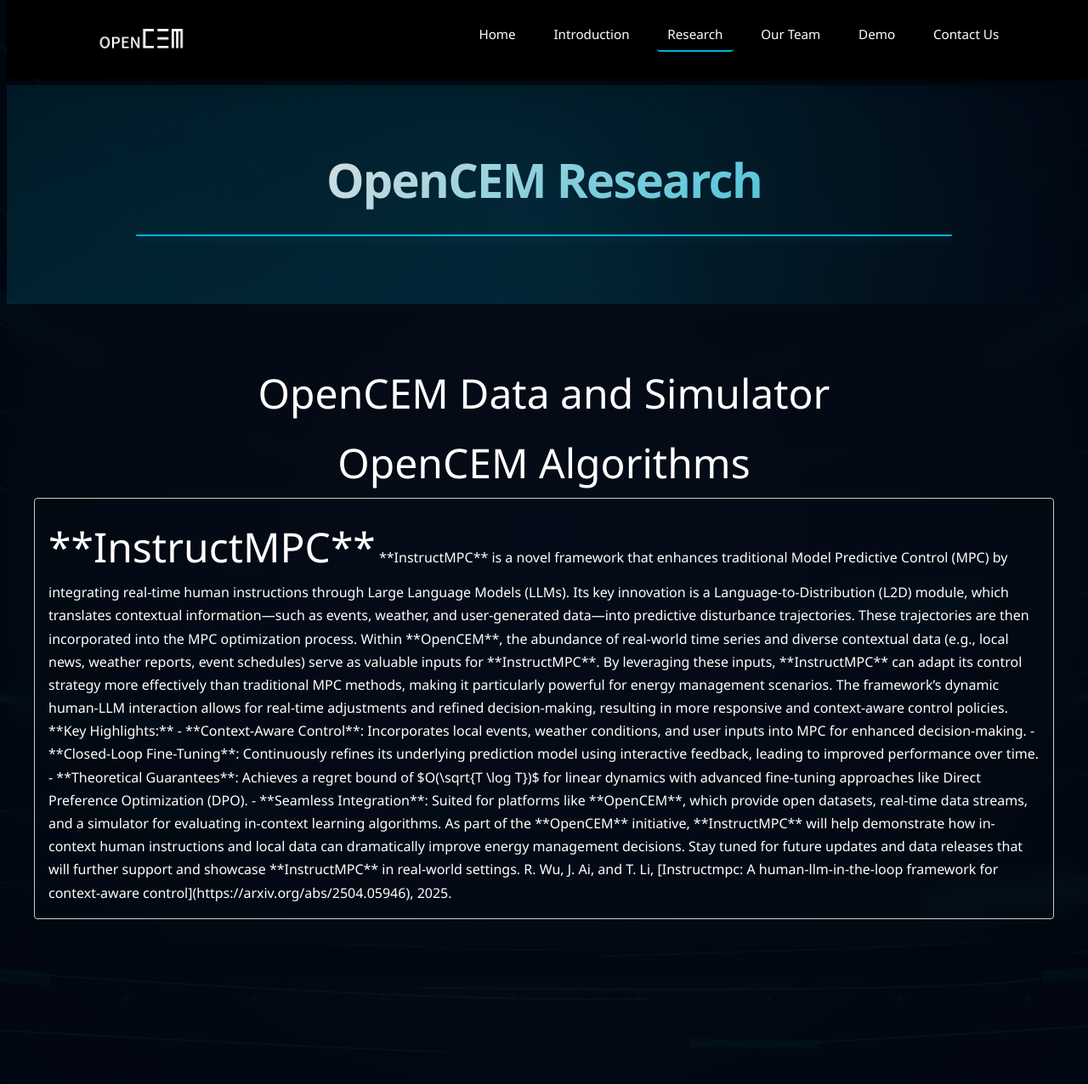
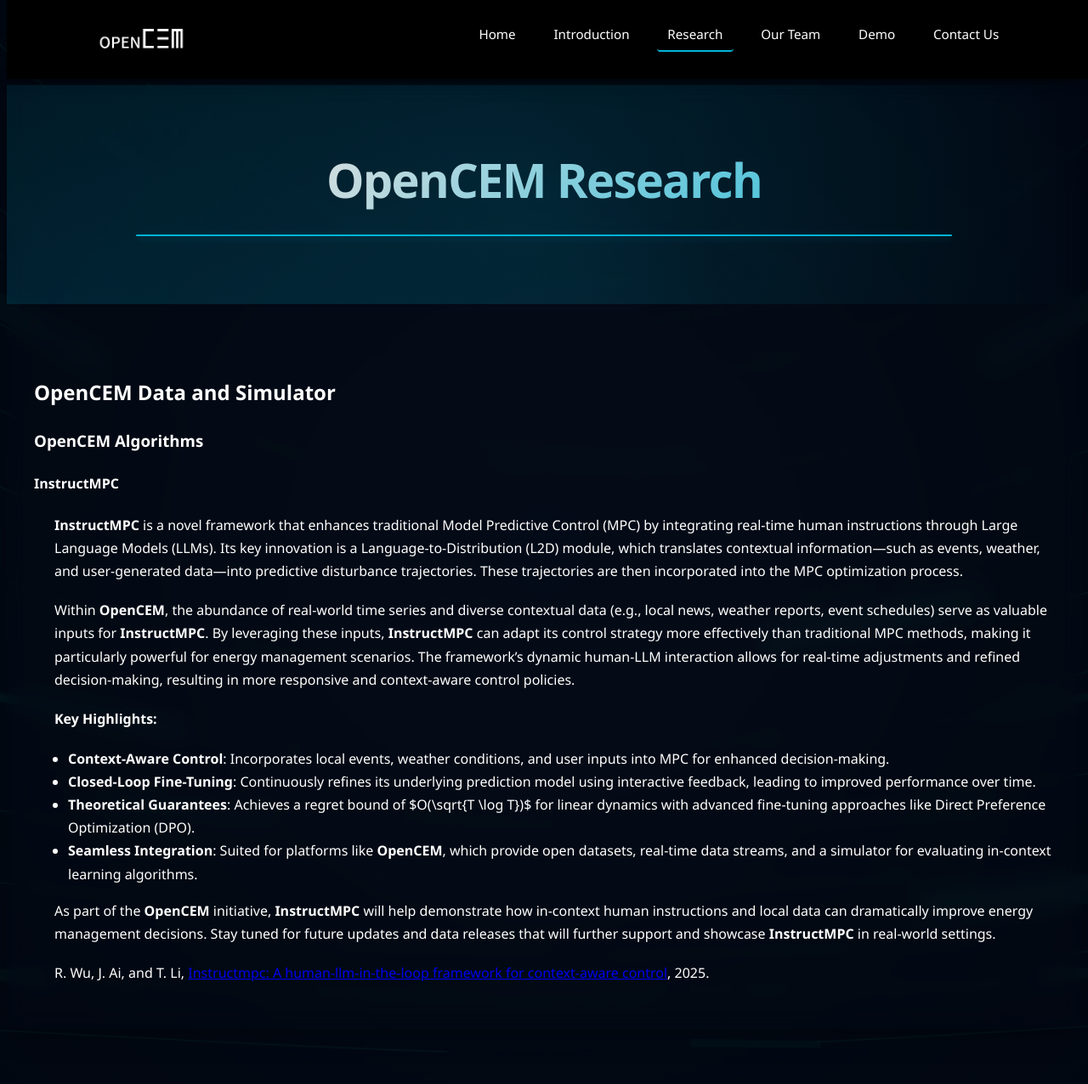
Before and after one commit to OpenCEM-platform/opencem-platform.github.io, a Jekyll site: the page built from research.markdown, in a window 1280 px wide and 1291 px high. Shown: the top 1276 px of the window at 85% size. Built offline with Jekyll 4.4.1, drawn with Linux system fonts in a browser that asks for light colours.

Commit message:
Formatting updates to research.markdown

```diff
--- a/research.markdown
+++ b/research.markdown
@@ -2,17 +2,11 @@
 layout: default
 title: OpenCEM Research
 ---
-<center><font size=20>OpenCEM Data and Simulator</font></center>
+## OpenCEM Data and Simulator
 
+### OpenCEM Algorithms
 
-
-
-
-
-<center><font size=20>OpenCEM Algorithms</font></center>
-
-<div style="border: 1px solid #ccc; padding: 1em; border-radius: 4px;">
-<font size=10>**InstructMPC**</font>
+#### InstructMPC
 
 **InstructMPC** is a novel framework that enhances traditional Model Predictive Control (MPC) by integrating real-time human instructions through Large Language Models (LLMs). Its key innovation is a Language-to-Distribution (L2D) module, which translates contextual information—such as events, weather, and user-generated data—into predictive disturbance trajectories. These trajectories are then incorporated into the MPC optimization process.
 
@@ -20,14 +14,12 @@ Within **OpenCEM**, the abundance of real-world time series and diverse contextu
 
 **Key Highlights:**
 
-- **Context-Aware Control**: Incorporates local events, weather conditions, and user inputs into MPC for enhanced decision-making.
-- **Closed-Loop Fine-Tuning**: Continuously refines its underlying prediction model using interactive feedback, leading to improved performance over time.
-- **Theoretical Guarantees**: Achieves a regret bound of $O(\sqrt{T \log T})$ for linear dynamics with advanced fine-tuning approaches like Direct Preference Optimization (DPO).
-- **Seamless Integration**: Suited for platforms like **OpenCEM**, which provide open datasets, real-time data streams, and a simulator for evaluating in-context learning algorithms.
+* **Context-Aware Control**: Incorporates local events, weather conditions, and user inputs into MPC for enhanced decision-making.
+* **Closed-Loop Fine-Tuning**: Continuously refines its underlying prediction model using interactive feedback, leading to improved performance over time.
+* **Theoretical Guarantees**: Achieves a regret bound of $O(\sqrt{T \log T})$ for linear dynamics with advanced fine-tuning approaches like Direct Preference Optimization (DPO).
+* **Seamless Integration**: Suited for platforms like **OpenCEM**, which provide open datasets, real-time data streams, and a simulator for evaluating in-context learning algorithms.
 
 As part of the **OpenCEM** initiative, **InstructMPC** will help demonstrate how in-context human instructions and local data can dramatically improve energy management decisions. Stay tuned for future updates and data releases that will further support and showcase **InstructMPC** in real-world settings.
 
 R. Wu, J. Ai, and T. Li, [Instructmpc: A human-llm-in-the-loop framework for context-aware
 control](https://arxiv.org/abs/2504.05946), 2025.
-
-</div>
```
